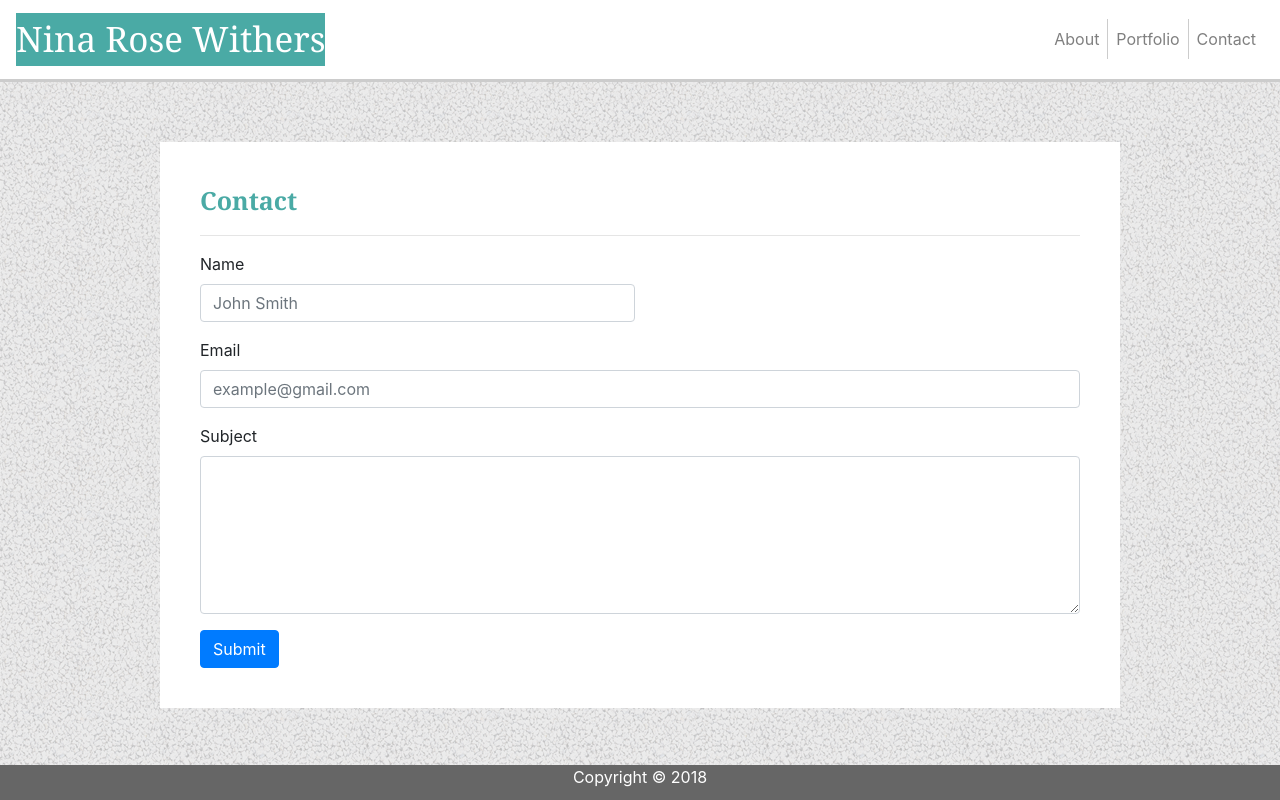
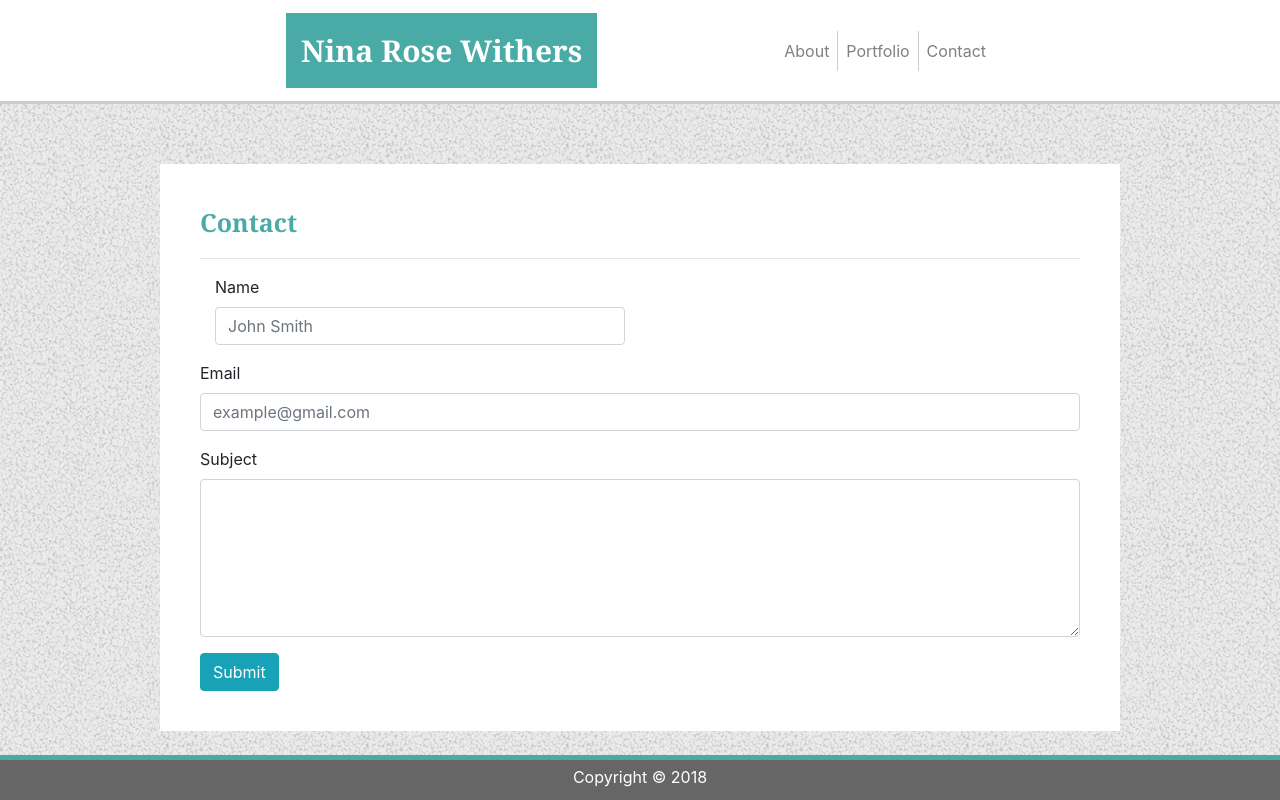
Before and after one commit to nrgtwithers/Bootstrap-Porfolio, a plain HTML site: page contact.html in a window 1280 px wide. Drawn offline with nearby package versions, Linux system fonts and the light colour scheme; files that its build step writes are made by us from their sources; files whose address does not match are found by name.

Commit message:
changes to header margins and padding

```diff
--- a/assets/css/style.css
+++ b/assets/css/style.css
@@ -12,7 +12,9 @@ html, body{
     background-color: #4aaaa5;
     color: #ffffff;
     font-family: Georgia, 'Times New Roman', Times, serif;
-    font-size: 35px;
+    font-weight: bold;
+    font-size: 30px;
+    padding: 15px;
 }
 
 .caption{
@@ -25,6 +27,7 @@ html, body{
 .bio{
     font-family: Arial, Helvetica, sans-serif;
     color: #777777;
+    text-align: justify;
 }
 
 .images{
@@ -49,6 +52,11 @@ html, body{
 .header{
     border-bottom: solid;
     border-color: #cccccc;
+    padding-left: 270px;
+    padding-right: 270px;
+    background-color: #ffffff;
+    margin-top: 0px;
+    margin-bottom: 0px;
 }
 
 .li{
--- a/contact.html
+++ b/contact.html
@@ -31,12 +31,10 @@
   <div class="caption">Contact</div>
 <hr>
 <form>
-  <div class="form-row">
     <div class="form-group col-md-6">
       <label for="inputPassword4">Name</label>
       <input type="password" class="form-control" id="inputPassword4" placeholder="John Smith">
     </div>
-  </div>
     <div class="form-group">
       <label for="inputEmail4">Email</label>
       <input type="email" class="form-control" id="inputEmail4" placeholder="example@gmail.com">
@@ -45,7 +43,8 @@
         <label for="exampleFormControlTextarea1">Subject</label>
         <textarea class="form-control" id="exampleFormControlTextarea1" rows="6"></textarea>
       </div>
-  <button type="submit" class="btn btn-primary">Submit</button>
+  <button type="submit" class="btn btn-info">Submit</button>
+    </div>
 </form>
 
 </div>
@@ -58,11 +57,23 @@
         </div>
     </div> -->
 
-<footer class="footer">
+<!-- <footer class="footer">
     <div class="container">
       <span class="text-bottom">Copyright &copy; 2018</span>
     </div>
-  </footer>
+  </footer> -->
+
+
+  <div class="card text-center">
+  <div class="footer-body">
+  <div class="card-body">
+</div>
+  <div class="card-footer text-muted">
+  <div class="footer">
+   Copyright &copy; 2018
+  </div>
+</div>
+</div>
 
 </body>
 
```
Also changed, not shown: index.html (+17 -6 lines), portfolio.html (+0 -4 lines).
